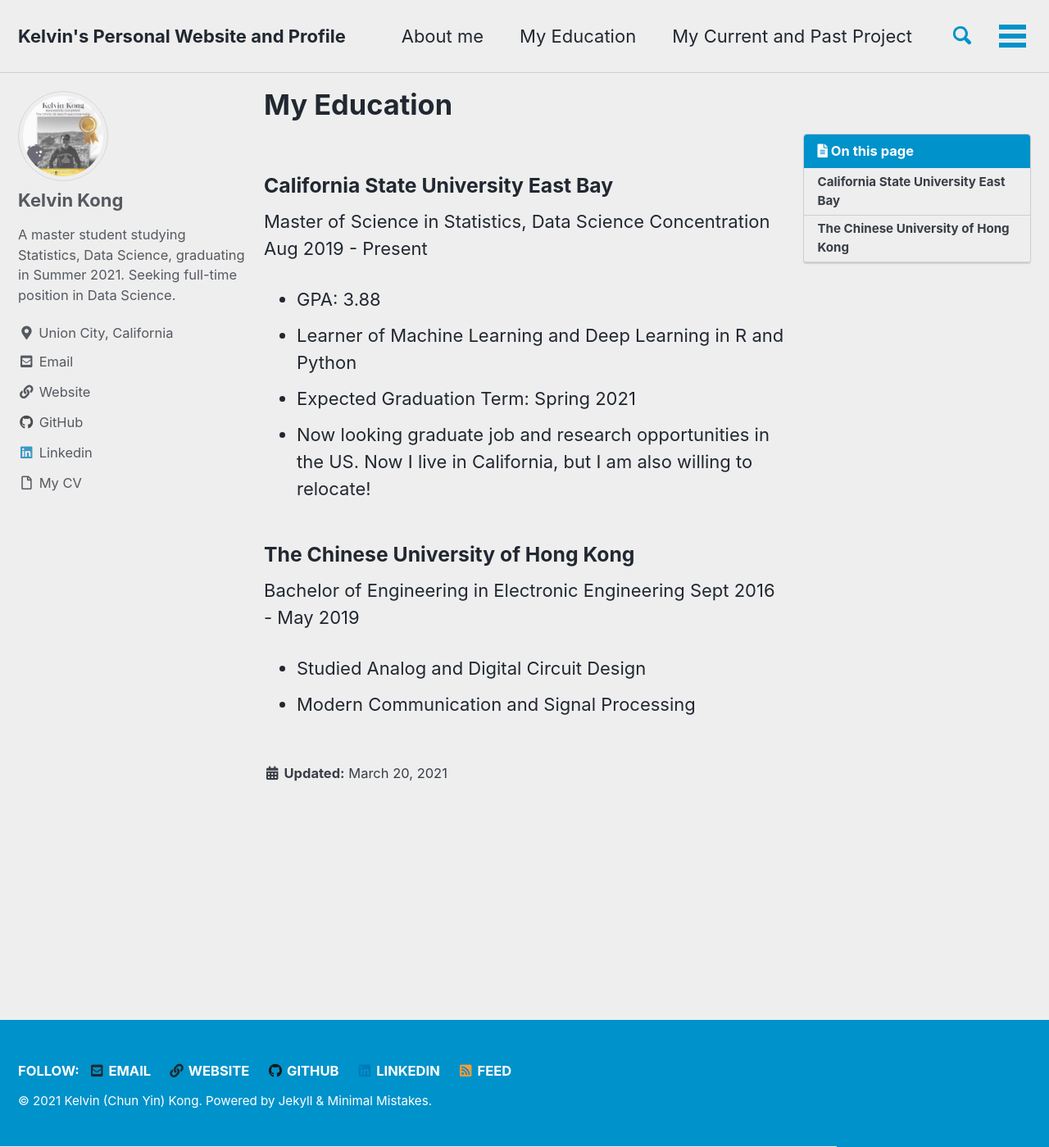
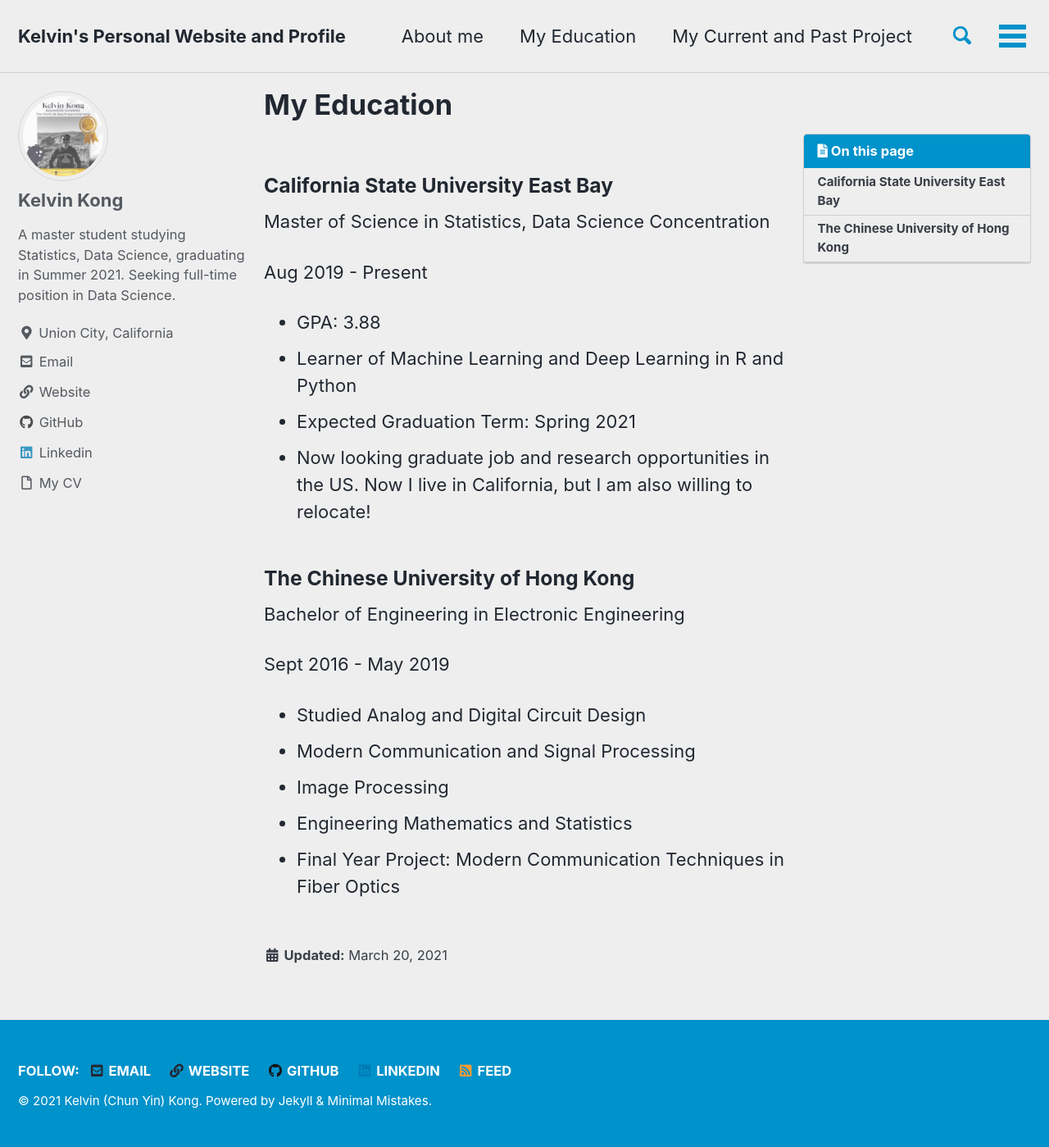
Before and after one commit to kelvin-cykong/kelvin-cykong.github.io, a Jekyll site: the page built from pages/education.md, in a window 1280 px wide and 1399 px high. Shown: the whole window at 82% size. Built offline with Jekyll 4.4.1, drawn with Linux system fonts in a browser that asks for light colours; cached includes are drawn as plain includes; comment, search, counter and statistics services are not loaded.

Commit message:
Update education.md

```diff
--- a/pages/education.md
+++ b/pages/education.md
@@ -6,6 +6,7 @@ toc: true
 ---
 ### California State University East Bay
 Master of Science in Statistics, Data Science Concentration
+
 Aug 2019 - Present
 
 - GPA: 3.88
@@ -15,7 +16,11 @@ Aug 2019 - Present
 
 ### The Chinese University of Hong Kong
 Bachelor of Engineering in Electronic Engineering
+
 Sept 2016 - May 2019
 
 - Studied Analog and Digital Circuit Design
 - Modern Communication and Signal Processing
+- Image Processing
+- Engineering Mathematics and Statistics
+- Final Year Project: Modern Communication Techniques in Fiber Optics
```
